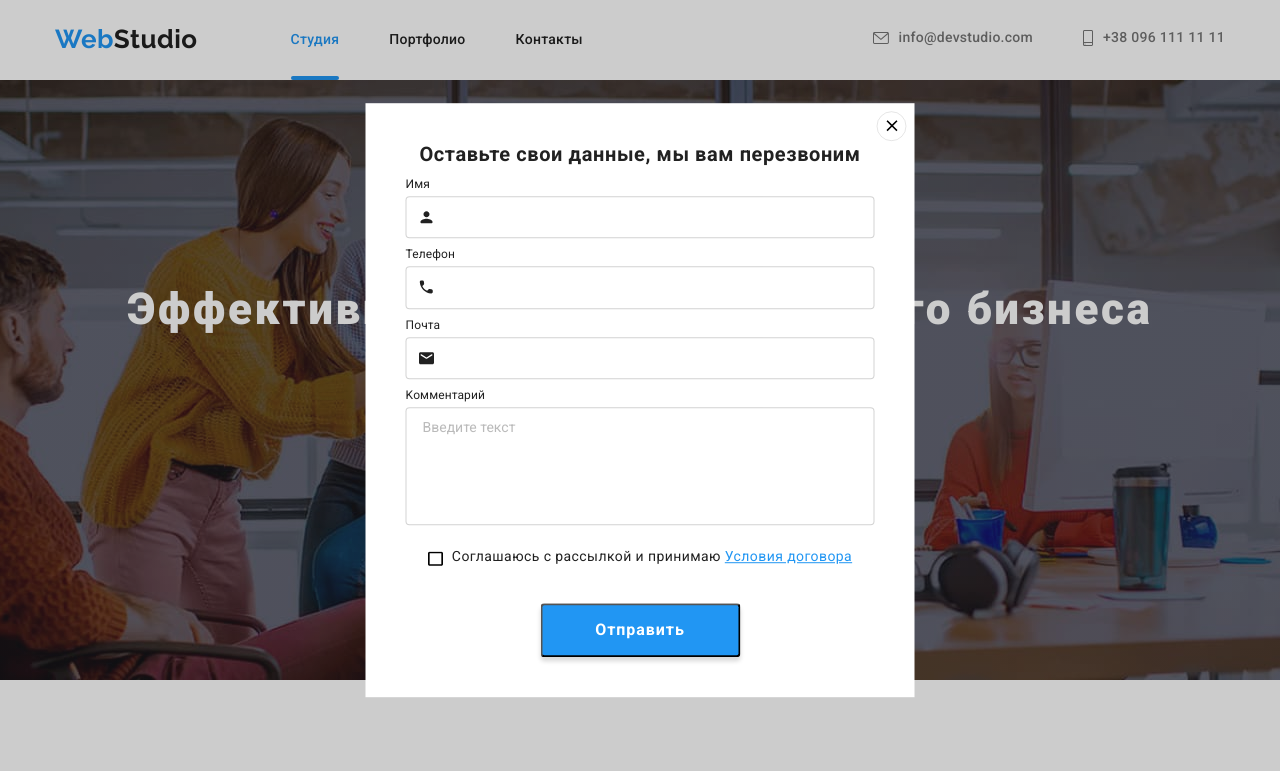
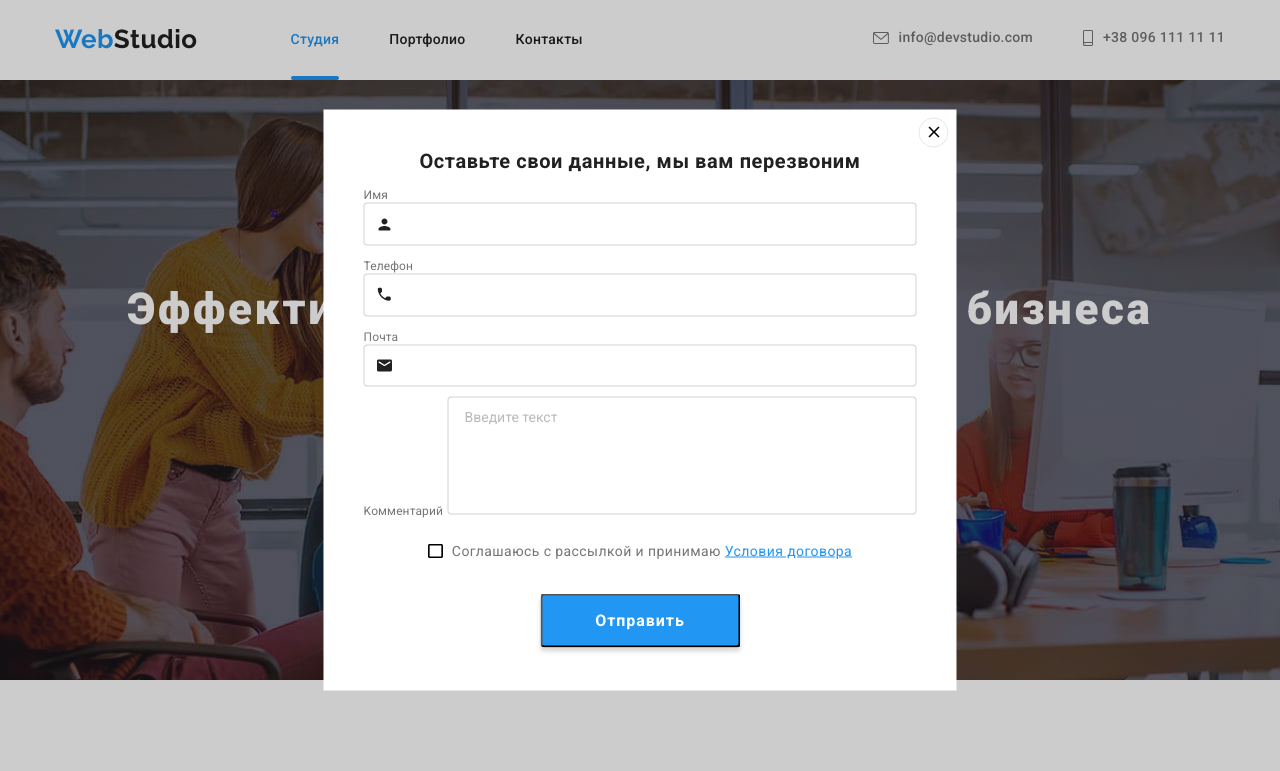
Before and after one commit to Yourlexs/goit-markup-hw-06, a plain HTML site: page index.html in a window 1280 px wide. Both pictures are taken after a click on the button "Заказать услугу". Shown: the top 771 px of the page. Drawn offline with nearby package versions, Linux system fonts and the light colour scheme.

Commit message:
add form

```diff
--- a/CSS/style.css
+++ b/CSS/style.css
@@ -225,6 +225,7 @@ nav {
   border-color: transparent;
   border-radius: 4px;
   padding: 10px 32px;
+  cursor: pointer;
 }
 
 /* Модальное окно */
@@ -290,19 +291,22 @@ nav {
 
 /* Форма в модальном окне */
 
-.formFeald {
-  position: relative;
-  display: flex;
-  flex-direction: column;
+.inputField {
+  display: block;
   margin-bottom: 10px;
-  color: var(--title-text-color);
 }
 
-.formFeald:nth-child(5) {
-  margin-bottom: 20px;
+.inputBox {
+  position: relative;
+  color: var(--title-text-color);
+  transition: color 250ms cubic-bezier(0.4, 0, 0.2, 1);
 }
 
-.modalForm p{
+.inputBox:focus-within {
+  color: var(--accent-color);
+}
+
+.formTitle {
   margin-top: 0;
   margin-bottom: 12px;
 
@@ -316,7 +320,8 @@ nav {
   letter-spacing: 0.03em;
 }
 
-.modalForm label {
+.inputTitle {
+  margin-top: 0;
   margin-bottom: 4px;
   font-style: normal;
   font-weight: 400;
@@ -325,7 +330,7 @@ nav {
   letter-spacing: 0.01em;
 }
 
-.formFeald.border input{
+.inputBox input {
   width: 100%;
   padding: 11px 0 11px 42px;
   border: 1px solid rgba(33, 33, 33, 0.2);
@@ -333,16 +338,37 @@ nav {
   transition: border-color 250ms cubic-bezier(0.4, 0, 0.2, 1);
 }
 
-.formFeald.border input:hover,
-.formFeald.border input:focus {
+.modalForm input:focus,
+.modalForm input:hover,
+.textareaField textarea:focus,
+.textareaField textarea:hover {
   border-color: var(--accent-color);
+  cursor: pointer;
+  outline: 0
 }
 
-.textareaModal {
+
+.iconFormModal {
+  position: absolute;
+  top: 50%;
+  left: 12px;
+  transform: translateY(-50%);
+  width: 18px;
+  height: 18px;
+  fill: currentColor;
+}
+
+.textareaField {
+  display: block;
+  margin-bottom: 20px;
+}
+
+.textareaField textarea {
   padding: 12px 16px;
   resize: none;
   border: 1px solid rgba(33, 33, 33, 0.2);
   border-radius: 4px;
+  transition: border-color 250ms cubic-bezier(0.4, 0, 0.2, 1);
 }
 
 textarea::placeholder {
@@ -351,43 +377,27 @@ textarea::placeholder {
   color: rgba(117, 117, 117, 0.5);
 }
 
-.iconFormModal {
-  position: absolute;
-  top: 50%;
-  left: 12px;
-  width: 18px;
-  height: 18px;
-  fill: currentColor;
-}
-
-.formFeald:focus-within {
-  color: var(--accent-color);
-}
-
-.formFeald.check {
-  flex-direction: row;
+.checkboxField {
+  display: flex;
   justify-content: center;
   align-items: center;
   margin-bottom: 30px;
+  cursor: pointer;
 }
 
-
-.formFeald.check label {
-  font-weight: 400;
-  font-size: 14px;
-  line-height: 1.71;
-  letter-spacing: 0.03em;
+input:checked + .iconCheckbox{
+  background-color: var(--accent-color);
+  background-image: url(../images/icon\ check\ \(2\).svg);
+  background-origin: border-box;
+  fill: none;
 }
 
-.checkboxModal {
+.visually-hidden {
   position: absolute;
-  -webkit-appearance: none;
-  -moz-appearance: none;
-  appearance: none;
-}
-
-.checkboxModal:checked {
-
+  clip: rect(0 0 0 0);
+  width: 1px;
+  height: 1px;
+  margin: -1px;
 }
 
 .iconCheckbox {
@@ -396,7 +406,14 @@ textarea::placeholder {
   height: 15px;
 }
 
-.formFeald.check  a {
+.agreement {
+  font-weight: 400;
+  font-size: 14px;
+  line-height: 1.71;
+  letter-spacing: 0.03em;
+}
+
+.checkboxField a{
   color: var(--accent-color);
   text-decoration: underline;
 }
@@ -404,6 +421,7 @@ textarea::placeholder {
 .modalFormButton {
   justify-content: center;
   margin: 0 auto;
+  cursor: pointer;
 }
 
 /* Feature */
@@ -771,6 +789,7 @@ footer .social-list {
   font-size: 16px;
   line-height: 1.87;
   letter-spacing: 0.06em;
+  cursor: pointer;
 }
 
 /* Portfolio main */
@@ -804,6 +823,7 @@ footer .social-list {
   border-radius: 4px;
   border-color: transparent;
   padding: 6px 22px;
+  cursor: pointer;
 
   transition: background-color 250ms cubic-bezier(0.4, 0, 0.2, 1),
     color 250ms cubic-bezier(0.4, 0, 0.2, 1),
--- a/index.html
+++ b/index.html
@@ -332,39 +332,49 @@
                     </svg>
                 </button>
                 <form class="modalForm">
-                    <p>Оставьте свои данные, мы вам перезвоним</p>
-                    <div class="formFeald border">
-                        <label for="name">Имя</label>
+                    <p class="formTitle">Оставьте свои данные, мы вам перезвоним</p>
+                    <div class="inputField">
+                        <label class="inputTitle" for="name">Имя</label>
+                        <div class="inputBox">
                             <input type="text" name="name" id="name">
                             <svg class="iconFormModal">
                                 <use href="./images/iconModal-defs.svg#icon-person"></use>
                             </svg>
                         </div>
-                    <div class="formFeald border">
-                        <label for="tel">Телефон</label>
+                    </div>
+
+                    <div class="inputField">
+                        <label class="inputTitle" for="tel">Телефон</label>
+                        <div class="inputBox">
                             <input type="tel" name="tel" id="tel">
                             <svg class="iconFormModal">
                                 <use href="./images/iconModal-defs.svg#icon-phone"></use>
                             </svg>
                         </div>
-                    <div class="formFeald border">
-                        <label for="mail">Почта</label>
+                    </div>
+
+                    <div class="inputField">
+                        <label class="inputTitle" for="mail">Почта</label>
+                        <div class="inputBox">
                             <input type="email" name="mail" id="mail">
                             <svg class="iconFormModal">
                                 <use href="./images/iconModal-defs.svg#icon-email"></use>
                             </svg>
                         </div>
-                    <div class="formFeald">
-                        <label for="comment">Kомментарий</label>
-                        <textarea name="comment" class="textareaModal" id="comment" cols="50" rows="5" placeholder="Введите текст"></textarea>
                     </div>
-                    <div class="formFeald check">
-                        <input type="checkbox" class="checkboxModal" name="agreement" id="agreement">
+
+                    <div class="textareaField">
+                        <label class="inputTitle">Kомментарий</label>
+                        <textarea name="comment" cols="50" rows="5" placeholder="Введите текст"></textarea>
+                    </div>
+
+                    <label class="checkboxField">
+                        <input type="checkbox" class="visually-hidden" name="agreement" id="agreement">
                         <svg class="iconCheckbox">
                             <use href="./images/iconModal-defs.svg#icon-square"></use>
                         </svg>
-                        <label for="agreement">Соглашаюсь с рассылкой и принимаю <a href="">Условия договора</a></label>
-                    </div>
+                        <span class="agreement">Соглашаюсь с рассылкой и принимаю <a href="">Условия договора</a></span>
+                    </label>
                     <button class="modalFormButton" type="submit">Отправить</button>
                 </form>
             </div>
@@ -425,7 +435,6 @@
                             </svg>
                         </button>
                     </div>
-
                 </form>
             </div>
         </footer>
```
Also changed, not shown: portfolio.html (+12 -0 lines). Lines whose indentation alone changed are shown as unchanged.
